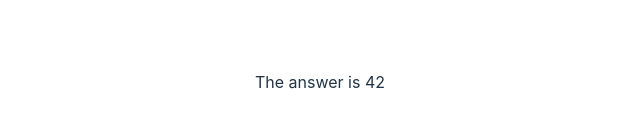
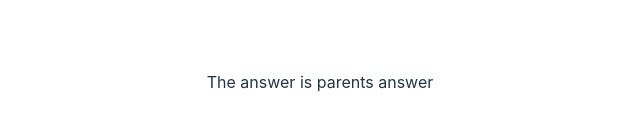
Before and after one commit to akashsoni01/svelte4_poc, a Svelte app in the folder my-svelte-project/: page / in a window 1280 px wide. Shown: the part 318-448 px from the top of the page, without its empty margins (320-960 px from the left). Built offline with nearby package versions, Linux system fonts and the light colour scheme.

Commit message:
default value of props

```diff
--- a/my-svelte-project/src/App.svelte
+++ b/my-svelte-project/src/App.svelte
@@ -2,4 +2,4 @@
   import Nested from "./Nested.svelte";
 </script>
 
-<Nested answer={42} />
+<Nested answer="parents answer" />
--- a/my-svelte-project/src/Nested.svelte
+++ b/my-svelte-project/src/Nested.svelte
@@ -1,5 +1,5 @@
 <script>
-    export let answer;
+    export let answer = "a a asl;kfjaslejdf ";
 </script>
 
 <p>The answer is {answer}</p>
```
